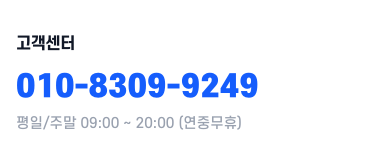
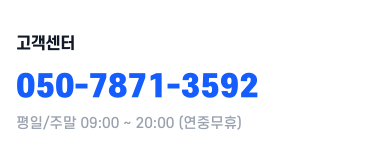
Before and after one commit to wogus5695-ctrl/homepage-modujonghap-gompang, a Next.js app: page / in a window 390 px wide. Shown: the part 9999-10159 px from the top of the page. Built offline with nearby package versions, Linux system fonts and the light colour scheme.

Commit message:
Update customer contact phone number to 050-7871-3592

```diff
--- a/src/app/layout.tsx
+++ b/src/app/layout.tsx
@@ -85,7 +85,7 @@ export default function RootLayout({
               ],
               "contactPoint": {
                 "@type": "ContactPoint",
-                "telephone": "050-7871-3550",
+                "telephone": "050-7871-3592",
                 "contactType": "customer service"
               }
             })
--- a/src/app/sitemap-seoul-finish/page.tsx
+++ b/src/app/sitemap-seoul-finish/page.tsx
@@ -98,7 +98,7 @@ export default function SitemapSeoulFinish() {
               시공 예정 현장의 타일이나 베란다 벽면 사진을 보내주시면 가장 정확한 예상 견적을 즉시 발송해 드립니다.
             </p>
             <a
-              href="tel:050-7871-3550"
+              href="tel:050-7871-3592"
               className="inline-flex items-center space-x-3 bg-primary-blue text-white px-8 py-4 rounded-xl text-base font-bold shadow-md hover:bg-blue-700 transition-all hover:scale-105"
             >
               <span>친환경 마감 사진 견적 문의</span>
--- a/src/app/sitemap-seoul/page.tsx
+++ b/src/app/sitemap-seoul/page.tsx
@@ -99,7 +99,7 @@ export default function SitemapSeoul() {
               사진 상담을 요청하시면 현장 사진을 기준으로 빠른 1차 견적을 안내해 드립니다.
             </p>
             <a
-              href="tel:050-7871-3550"
+              href="tel:050-7871-3592"
               className="inline-flex items-center space-x-3 bg-primary-blue text-white px-8 py-4 rounded-xl text-base font-bold shadow-md hover:bg-blue-700 transition-all hover:scale-105"
             >
               <span>곰팡이 원인 무료 전화 상담</span>
--- a/src/components/MobileBottomNav.tsx
+++ b/src/components/MobileBottomNav.tsx
@@ -8,7 +8,7 @@ const MobileBottomNav = () => {
     <div className="md:hidden fixed bottom-0 left-0 right-0 z-[60] bg-white border-t border-gray-100 shadow-[0_-10px_20px_rgba(0,0,0,0.1)] p-3">
       <div className="flex gap-3 h-14">
         <a
-          href="tel:010-8309-9249"
+          href="tel:050-7871-3592"
           className="flex-1 bg-primary-dark text-white rounded-xl flex items-center justify-center space-x-2 shadow-lg active:scale-95 transition-transform"
         >
           <Phone size={20} />
--- a/src/components/SectionCTA.tsx
+++ b/src/components/SectionCTA.tsx
@@ -24,7 +24,7 @@ const SectionCTA = () => {
 
           <div className="flex flex-col sm:flex-row items-center justify-center gap-4">
             <a
-              href="tel:010-8309-9249"
+              href="tel:050-7871-3592"
               className="w-full sm:w-auto bg-primary-light text-white px-10 py-5 rounded-2xl font-bold text-xl shadow-lg shadow-primary-light/20 hover:scale-105 transition-all flex items-center justify-center space-x-3"
             >
               <Phone size={24} />
--- a/src/lib/operatorConfig.ts
+++ b/src/lib/operatorConfig.ts
@@ -9,7 +9,7 @@ export interface OperatorInfo {
 
 export const DEFAULT_OPERATOR: OperatorInfo = {
   operatorName: "모두종합환경",
-  contactPhone: "010-8309-9249",
+  contactPhone: "050-7871-3592",
   kakaoLink: "https://pf.kakao.com/_xxxx", // 카카오 채널 기본주소
   operatingHours: "평일/주말 09:00 ~ 20:00 (연중무휴)",
   representative: "김재현",
```
